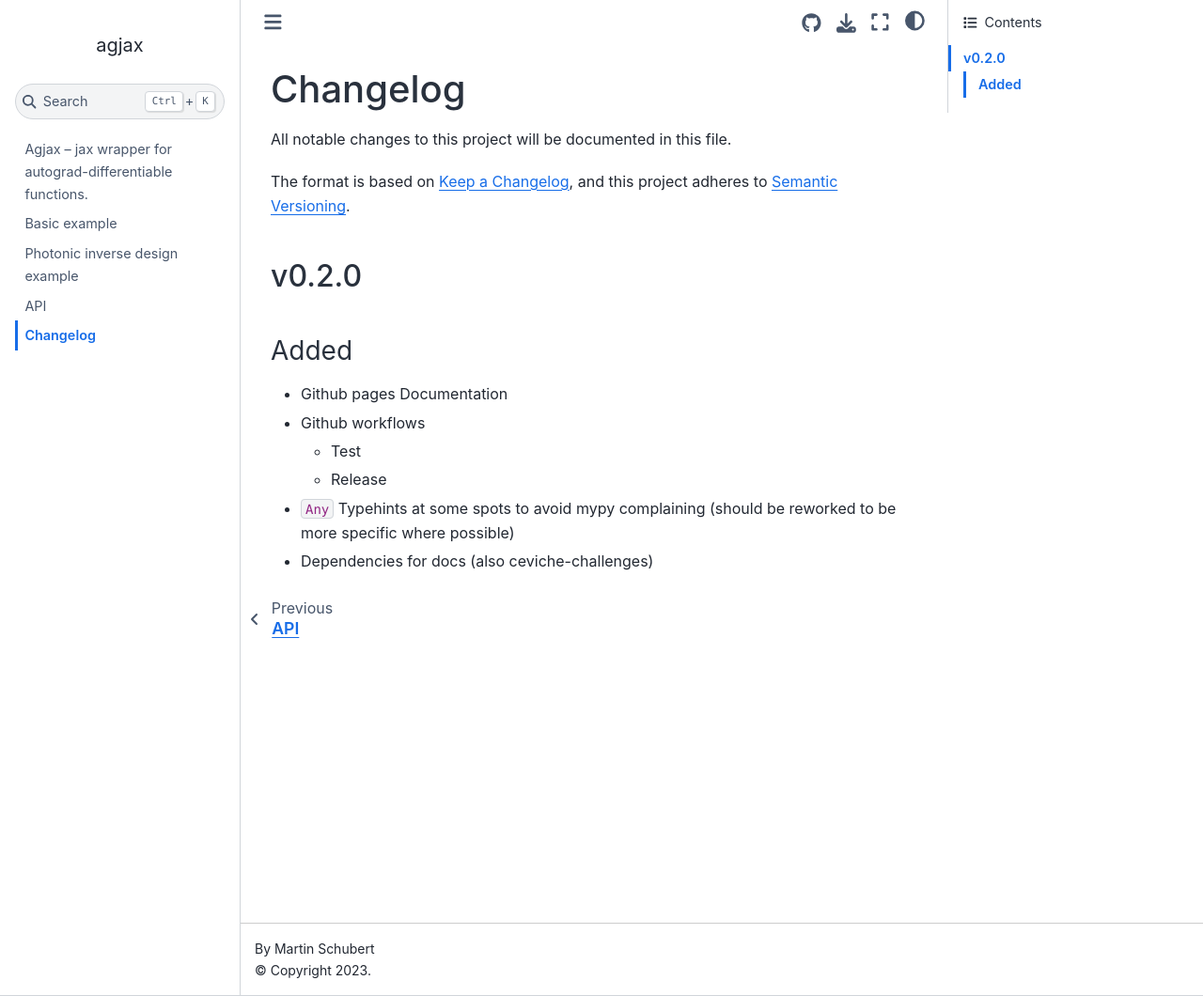
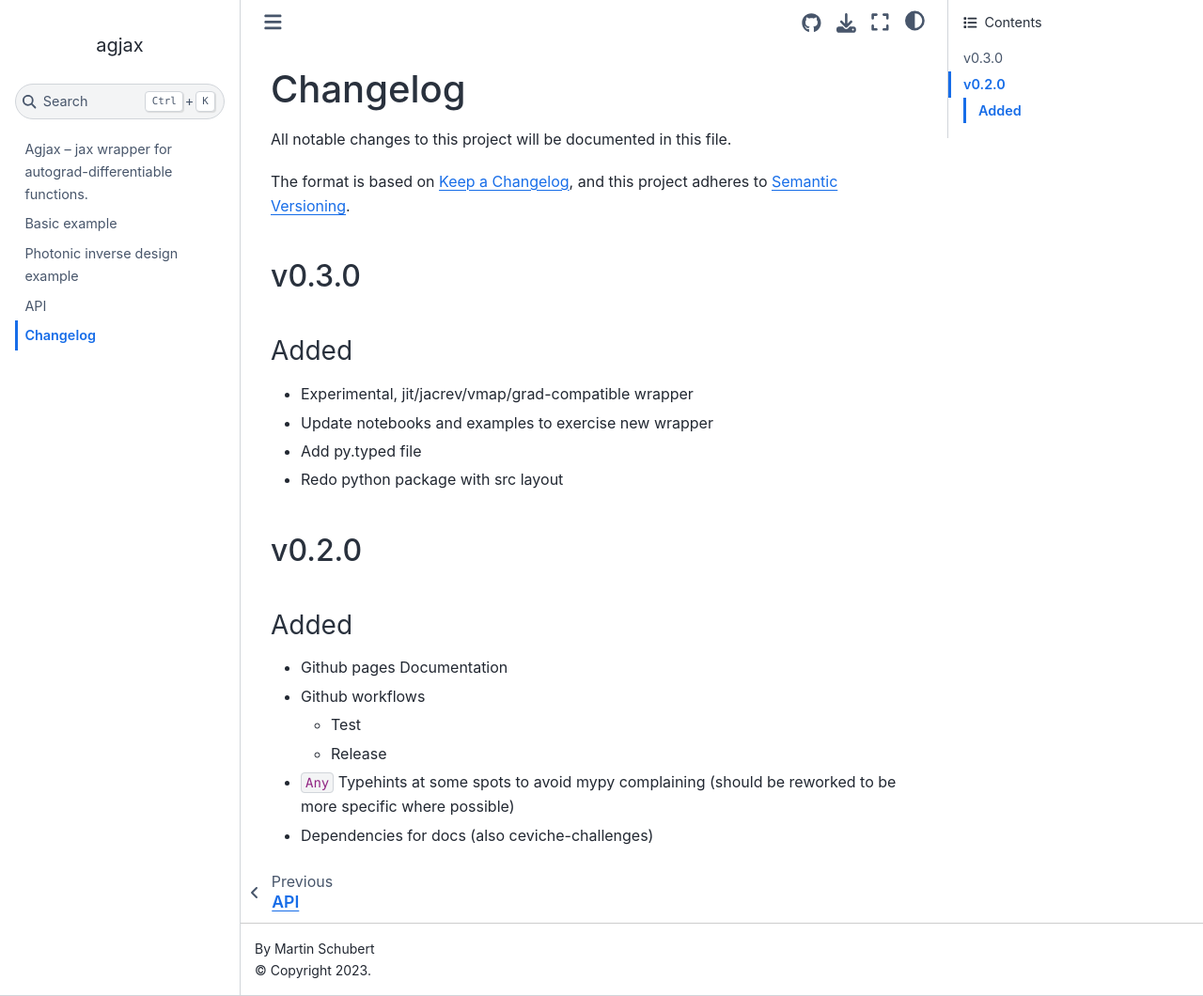
Before and after one commit to mfschubert/agjax, a Jupyter Book: the page built from docs/changelog.md, in a window 1280 px wide and 1060 px high. Shown: the whole window at 94% size. Built offline with Jupyter Book 1.0.4 settings and Sphinx 7.4.7 and the Sphinx Book theme 1.1.4, drawn with Linux system fonts in a browser that asks for light colours.

Commit message:
Version updated from v0.2.0 to v0.3.0

```diff
--- a/docs/changelog.md
+++ b/docs/changelog.md
@@ -4,6 +4,15 @@ All notable changes to this project will be documented in this file.
 
 The format is based on [Keep a Changelog](https://keepachangelog.com/en/1.0.0/),
 and this project adheres to [Semantic Versioning](https://semver.org/spec/v2.0.0.html).
+
+## v0.3.0
+
+### Added
+
+ - Experimental, jit/jacrev/vmap/grad-compatible wrapper
+ - Update notebooks and examples to exercise new wrapper
+ - Add py.typed file
+ - Redo python package with src layout
 
 ## v0.2.0
 
--- a/pyproject.toml
+++ b/pyproject.toml
@@ -1,7 +1,7 @@
 [project]
 
 name = "agjax"
-version = "v0.2.0"
+version = "v0.3.0"
 description = "A jax wrapper for autograd-differentiable functions."
 keywords = ["autograd", "jax", "python", "wrapper", "gradient"]
 readme = "README.md"
--- a/src/agjax/__init__.py
+++ b/src/agjax/__init__.py
@@ -1,6 +1,6 @@
 """agjax - a jax wrapper for autograd-differentiable functions."""
 
-__version__ = "v0.2.0"
+__version__ = "v0.3.0"
 __author__ = "Martin Schubert <mfschubert@gmail.com>"
 
 __all__ = ["experimental", "wrap_for_jax"]
```
Also changed, not shown: README.md (+1 -1 lines), .bumpversion.toml.
